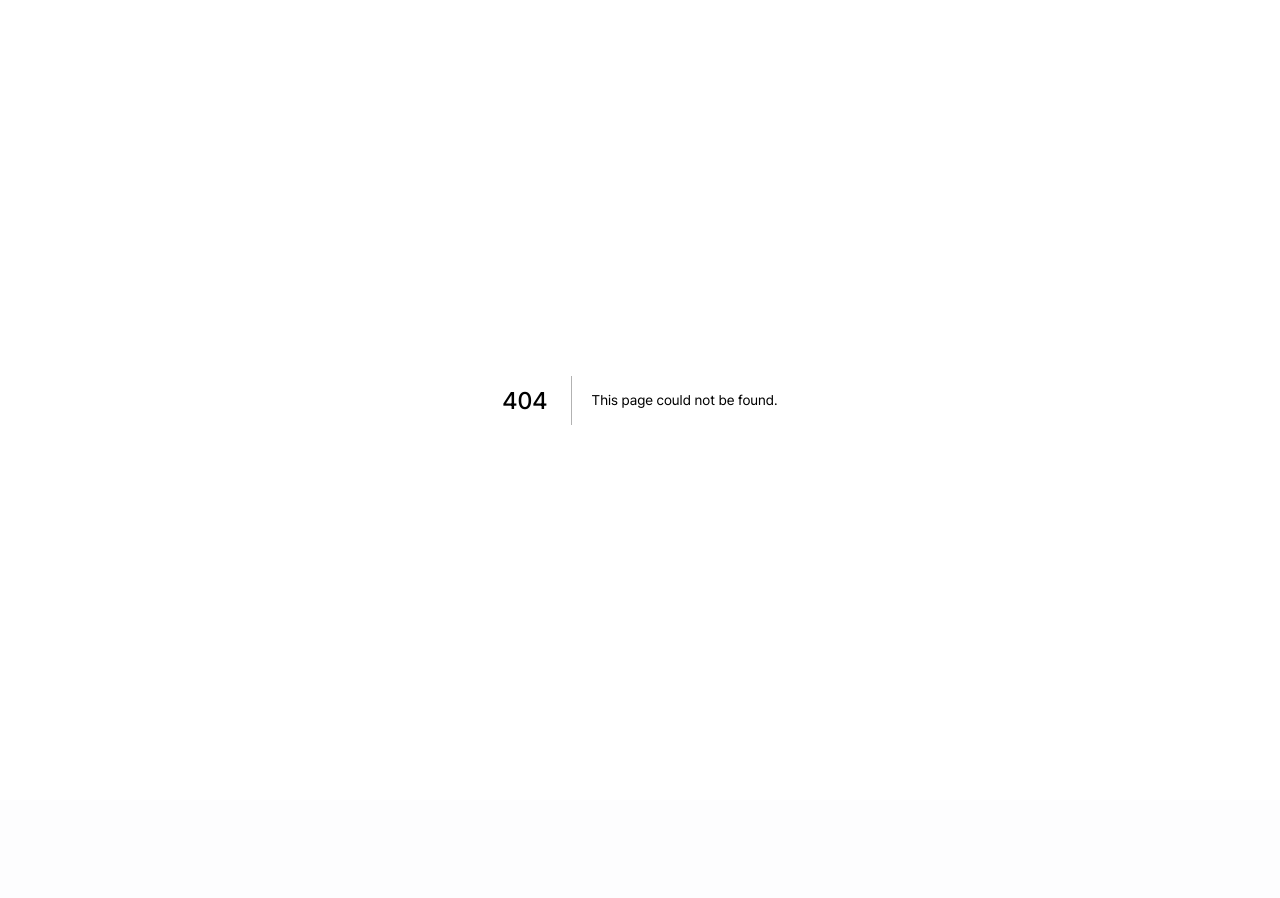
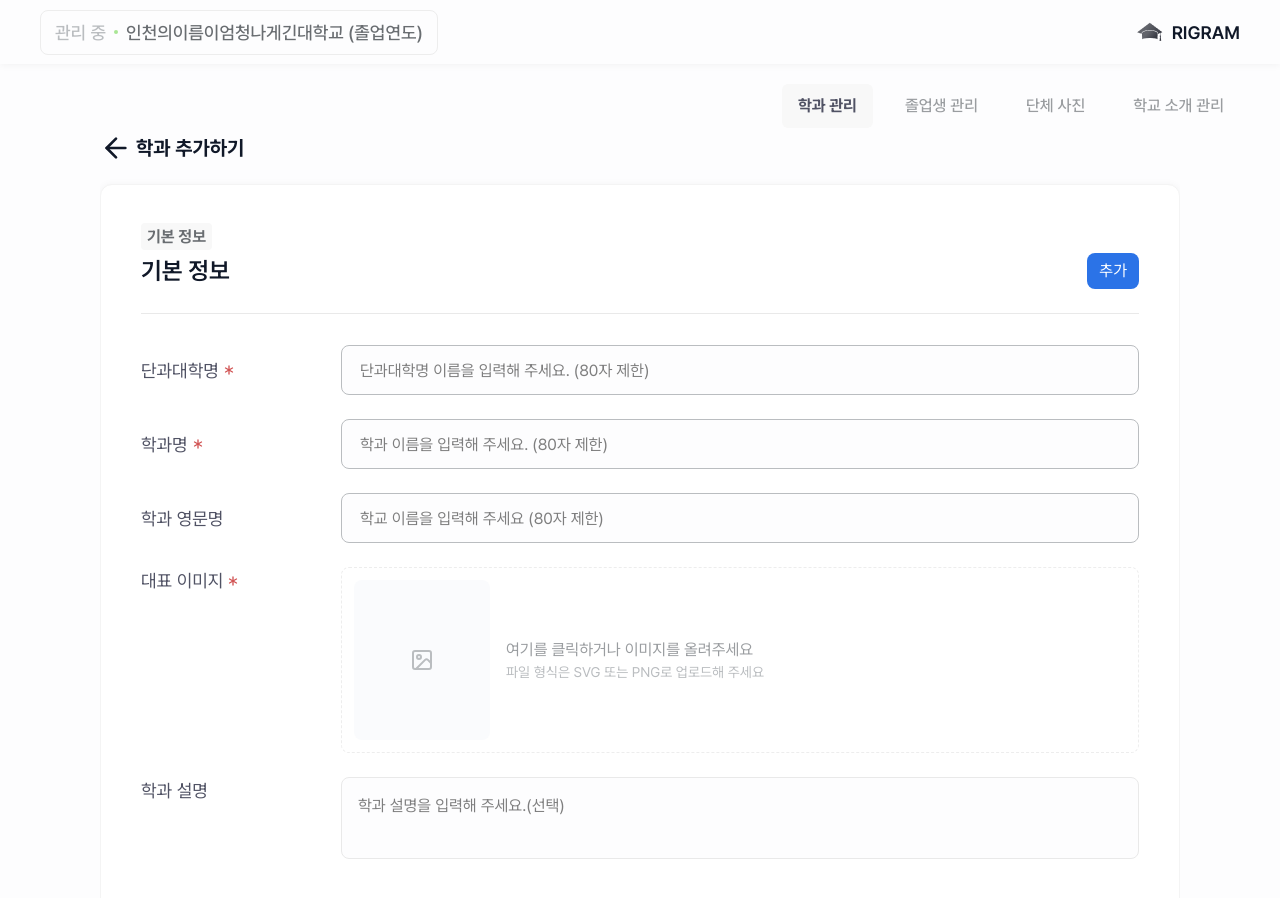
Before and after one commit to Photobit-RIGRAM/RIGRAM, a Next.js app: page /1/department/add in a window 1280 px wide. Before the commit this address had no page. Shown: the top 898 px of the page. Before the commit the page ends 800 px from the top, so only its background shows below. Built offline with nearby package versions, Linux system fonts and the light colour scheme.

Commit message:
[Feature] 학과 추가 페이지 레이아웃

```diff
--- /dev/null
+++ b/src/app/[schoolId]/department/add/page.tsx
@@ -0,0 +1,111 @@
+import Badge from '@/components/badge';
+import Button from '@/components/button';
+import Divider from '@/components/divider';
+import FileInput from '@/components/fileInput';
+import Input from '@/components/input';
+import PageHeader from '@/components/pageHeader';
+import Textarea from '@/components/textarea';
+import { Asterisk } from 'lucide-react';
+
+export default function DepartmentAddPage() {
+  return (
+    <section className="flex flex-col h-full gap-2 md:gap-4">
+      <PageHeader title="학과 추가하기" />
+      <div className="bg-white w-full h-full p-5 border border-border-section rounded-xl shadow-dropdown md:w-[1080px] md:min-h-[753px] md:p-10">
+        <header className="relative flex flex-col justify-start gap-2 md:gap-1">
+          <ol className="flex justify-start items-center">
+            <li>
+              <Badge active>기본 정보</Badge>
+            </li>
+          </ol>
+          <h3 className="text-20 md:text-24 text-gray-900 font-semibold">기본 정보</h3>
+          <Button className="absolute right-0 bottom-0 text-white bg-primary-700 rounded-lg px-3 py-1.5">
+            추가
+          </Button>
+        </header>
+        <Divider gap={6} mdGap={8} />
+        <div className="flex flex-col gap-6">
+          <div className="flex justify-start items-center w-full">
+            <label
+              htmlFor="colleges-name"
+              className="shrink-0 flex justify-start items-center gap-0.5 text-16 text-gray-800 w-[100px] md:text-18 md:w-[200px]"
+            >
+              단과대학명
+              <Asterisk className="text-red w-4 h-4" />
+            </label>
+            <div className="flex-1 min-w-0">
+              <Input
+                purpose="text"
+                id="colleges-name"
+                placeholder="단과대학명 이름을 입력해 주세요. (80자 제한)"
+                className="w-full"
+                required={true}
+              />
+            </div>
+          </div>
+          <div className="flex justify-start items-center w-full">
+            <label
+              htmlFor="department-name"
+              className="shrink-0 flex justify-start items-center gap-0.5 text-16 text-gray-800 w-[100px] md:text-18 md:w-[200px]"
+            >
+              학과명
+              <Asterisk className="text-red w-4 h-4" />
+            </label>
+            <div className="flex-1 min-w-0">
+              <Input
+                purpose="text"
+                id="department-name"
+                placeholder="학과 이름을 입력해 주세요. (80자 제한)"
+                className="w-full"
+                required={true}
+              />
+            </div>
+          </div>
+          <div className="flex justify-start items-center w-full">
+            <label
+              htmlFor="department-name-en"
+              className="shrink-0 flex justify-start items-center gap-0.5 text-16 text-gray-800 w-[100px] md:text-18 md:w-[200px]"
+            >
+              학과 영문명
+            </label>
+            <div className="flex-1 min-w-0">
+              <Input
+                purpose="text"
+                id="department-name-en"
+                placeholder="학교 이름을 입력해 주세요 (80자 제한)"
+                className="w-full"
+              />
+            </div>
+          </div>
+          <div className="flex justify-start items-start">
+            <label
+              htmlFor="department-image"
+              className="shrink-0 flex justify-start items-center gap-0.5 text-16 text-gray-800 w-[100px] md:text-18 md:w-[200px]"
+            >
+              대표 이미지
+              <Asterisk className="text-red w-4 h-4" />
+            </label>
+            <div className="flex-1 min-w-0">
+              <FileInput id="department-image" className="w-full" size="lg" />
+            </div>
+          </div>
+          <div className="flex justify-start items-start w-full">
+            <label
+              htmlFor="department-desc"
+              className="shrink-0 flex justify-start items-center gap-0.5 text-16 text-gray-800 w-[100px] md:text-18 md:w-[200px]"
+            >
+              학과 설명
+            </label>
+            <div className="flex-1 min-w-0">
+              <Textarea
+                id="department-desc"
+                placeholder="학과 설명을 입력해 주세요.(선택)"
+                className="w-full p-4"
+              />
+            </div>
+          </div>
+        </div>
+      </div>
+    </section>
+  );
+}
```
